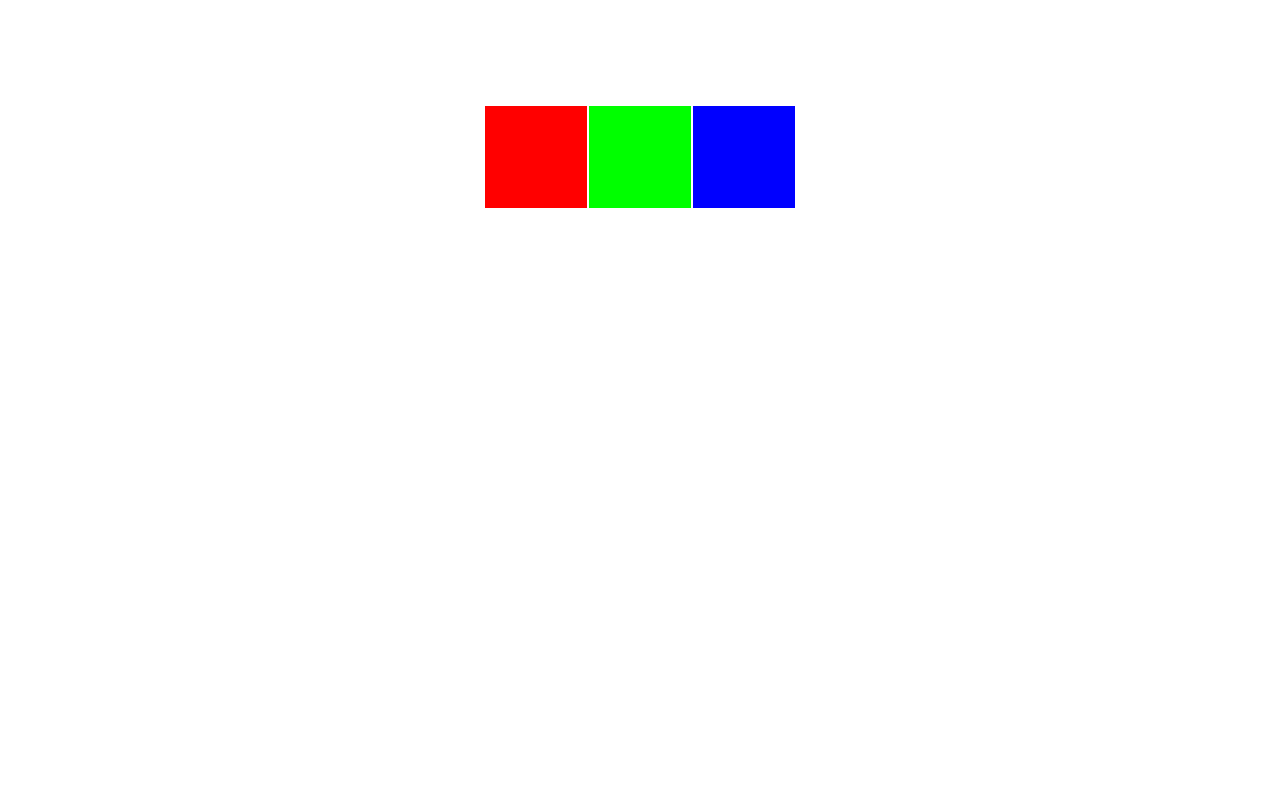
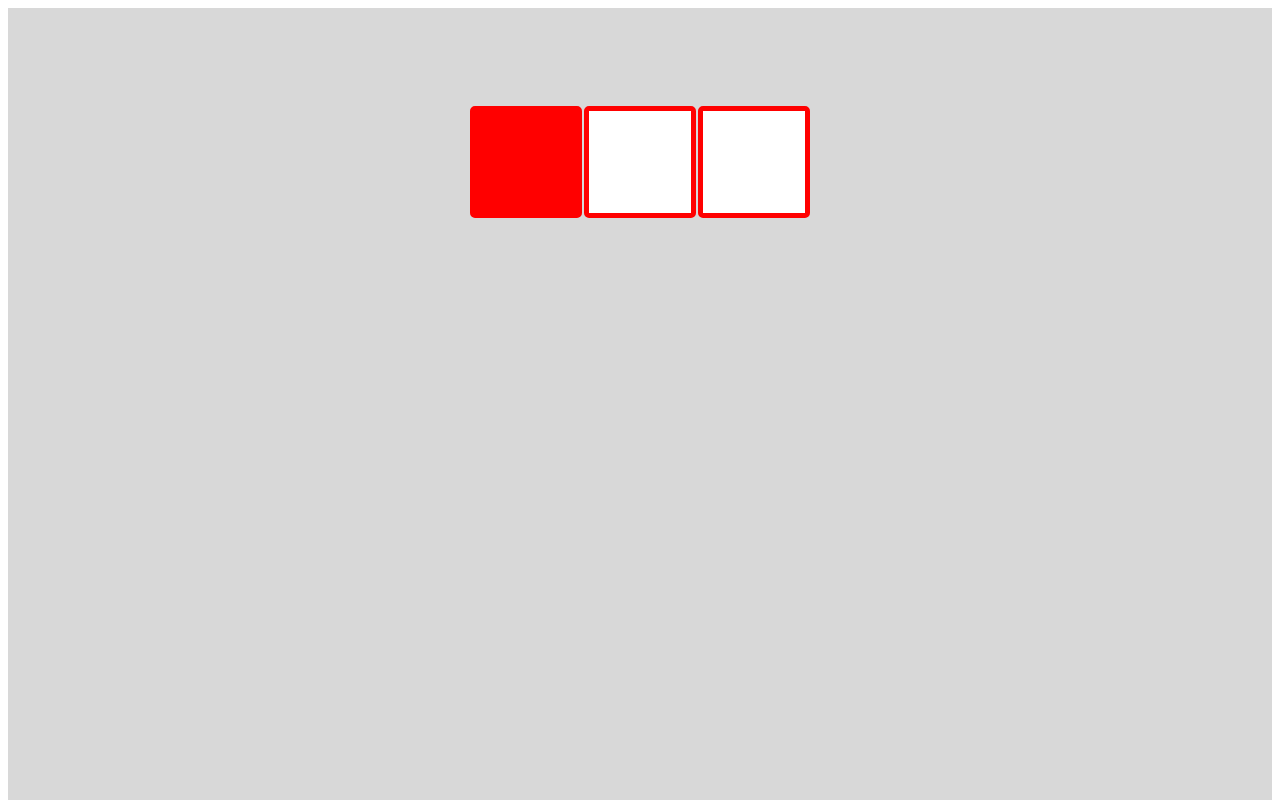
Before and after one commit to Flowit-Game/flowit-react, a Next.js app: page / in a window 1280 px wide. Shown: the top 800 px of the page. Built offline with nearby package versions, Linux system fonts and the light colour scheme.

Commit message:
Use state for squares

```diff
--- a/components/Square/Square.module.css
+++ b/components/Square/Square.module.css
@@ -1,4 +1,8 @@
 .square {
     height: 100px;
     width: 100px;
+    border-radius: 5px;
+    border-style: solid;
+    border-width: 5px;
+    margin: 10px; /* No effect on tables */
 }
--- a/components/Square/Square.tsx
+++ b/components/Square/Square.tsx
@@ -8,11 +8,15 @@ export enum Color {
 }
 
 type SquareProps = {
-  color: string;
+  color: Color;
+  targetColor: Color;
 };
 
 export function Square(props: SquareProps) {
   return (
-    <td className={styles.square} style={{ backgroundColor: props.color }}></td>
+    <td
+      className={styles.square}
+      style={{ backgroundColor: props.color, borderColor: props.targetColor }}
+    ></td>
   );
 }
--- a/pages/index.module.css
+++ b/pages/index.module.css
@@ -5,4 +5,5 @@
   align-items: center;
   padding: 6rem;
   min-height: 100vh;
+  background-color: #d8d8d8;
 }
--- a/pages/index.tsx
+++ b/pages/index.tsx
@@ -1,19 +1,23 @@
 import styles from "./index.module.css";
 import { Square, Color } from "@/components/Square/Square";
 import Head from "./head";
+import { useState } from "react";
 
 export default function Home() {
+  const [game, setGame] = useState([
+    [
+      <Square color={Color.red} targetColor={Color.red} />,
+      <Square color={Color.white} targetColor={Color.red} />,
+      <Square color={Color.white} targetColor={Color.red} />,
+    ],
+  ]);
   return (
     <>
       <Head />
       <main className={styles.main}>
         <table>
           <tbody>
-            <tr>
-              <Square color={Color.red} />
-              <Square color={Color.green} />
-              <Square color={Color.blue} />
-            </tr>
+            <tr>{game}</tr>
           </tbody>
         </table>
       </main>
```
